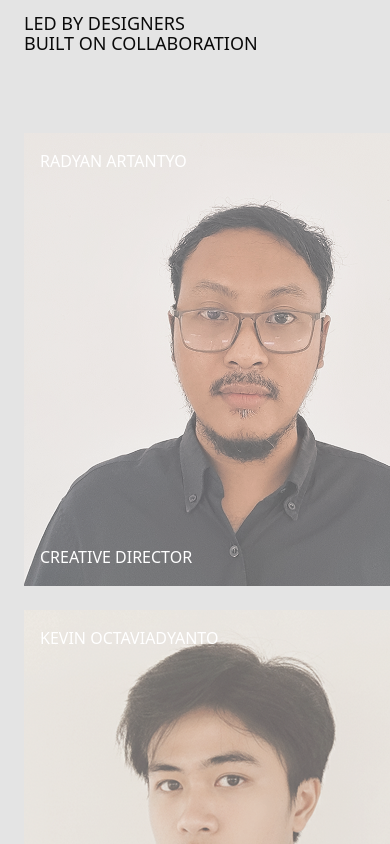
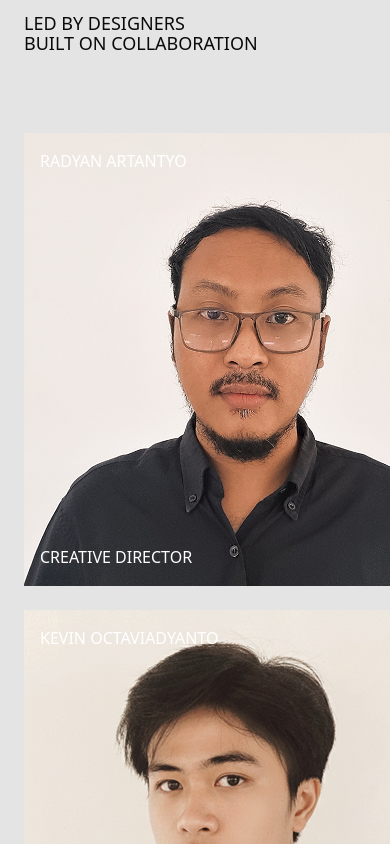
Before and after one commit to rikobediatra/IOU-studio, a Next.js app: page /about in a window 390 px wide. Shown: the part 4940-5784 px from the top of the page. Built offline with nearby package versions, Linux system fonts and the light colour scheme.

Commit message:
Enhance: behavior oppacity in cardHero

```diff
--- a/src/components/ui/cardHero.jsx
+++ b/src/components/ui/cardHero.jsx
@@ -8,7 +8,7 @@ export default function TeamCard({ member }) {
         alt={member.name}
         fill
         unoptimized
-        className="object-cover transition duration-500 opacity-60 group-hover:opacity-100 group-hover:scale-105"
+        className="object-cover transition duration-500 lg:opacity-60 lg:group-hover:opacity-100 group-hover:scale-105"
       />
 
       {/* Overlay Teks (Nama & Role) */}
```
